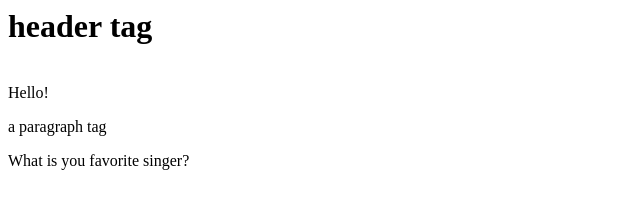
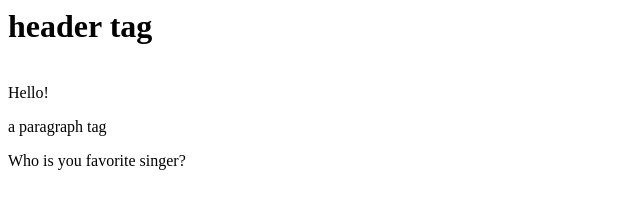
Before and after one commit to miketanguileg/miketanguileg.github.io, a plain HTML site: page index.html in a window 1280 px wide. Shown: the full height of the page, 0-640 px from the left. Drawn offline with Linux system fonts and the light colour scheme.

Commit message:
Update index.html

```diff
--- a/index.html
+++ b/index.html
@@ -1,6 +1,6 @@
 <html>
   <head>
-    <title> 2The title of my web page</title>
+    <title> 3The title of my web page</title>
   </head>
   <body>
     <h1> header tag</h1>
@@ -9,7 +9,7 @@
     <p>
       a paragraph tag
     </p>
-    What is you favorite singer?
+    Who is you favorite singer?
 
 
   </body>
```
